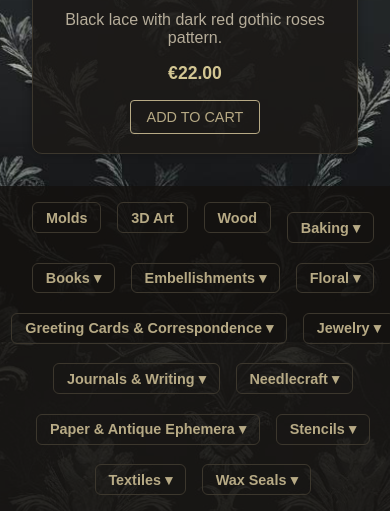
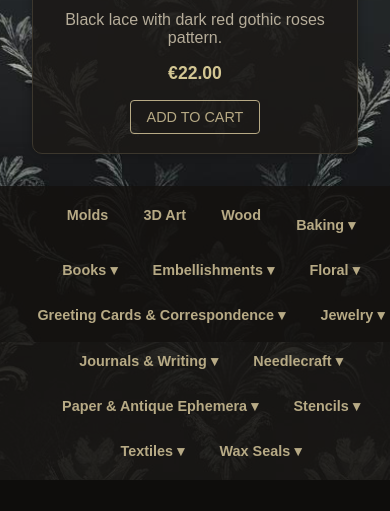
Before and after one commit to NagashUD/TheArtofDark01, a plain HTML site: page shop.html in a window 390 px wide. Shown: the part 1346-1857 px from the top of the page. After the commit the page ends 1826 px from the top, so only its background shows below. Drawn offline with Linux system fonts and the light colour scheme; a web font is replaced by a local one.

Commit message:
Add files via upload

```diff
--- a/shop.html
+++ b/shop.html
@@ -170,29 +170,27 @@ body::before {
     display: flex;
     flex-wrap: wrap;
     flex-direction: row;
+    justify-content: center;
+    align-items: center;
+    gap: 0.8rem;
+    padding: 1rem;
+    border: none;
+    background: rgba(20, 18, 16, 0.85);
+    order: 1; /* pour forcer à s'afficher juste après la nav */
       justify-content: center;       /* CENTRE horizontalement */
   align-items: flex-start;       /* Aligne bien en haut des lignes */
-  gap: 0.6rem 1rem;              /* espace vertical/horizontal entre les boutons */
-  padding: 1rem 0.5rem;
-  border: none;
-  background: rgba(20, 18, 16, 0.85);
-  order: 1;
-  text-align: center;
+  gap: 0.6rem 1rem;
   }
 
   .sidebar a,
   .dropdown-btn {
     font-size: 0.9rem;
-  padding: 0.4rem 0.8rem;
-  background: none;
-  border: 1px solid #3c372d;
-  border-radius: 6px;
-  color: #b7aa85;
+    padding: 0.3rem 0.6rem;
     white-space: nowrap;
-  cursor: pointer;
   }
 
   .dropdown {
+    display: inline-block;
     position: relative;
   }
 
@@ -204,11 +202,6 @@ body::before {
     z-index: 99;
     border: 1px solid #3c372d;
     padding: 0.5rem;
-  display: none;
-}
-
-.dropdown.open .dropdown-content {
-  display: block;
   }
 }
   </style>
```
Lines whose indentation alone changed are shown as unchanged.
